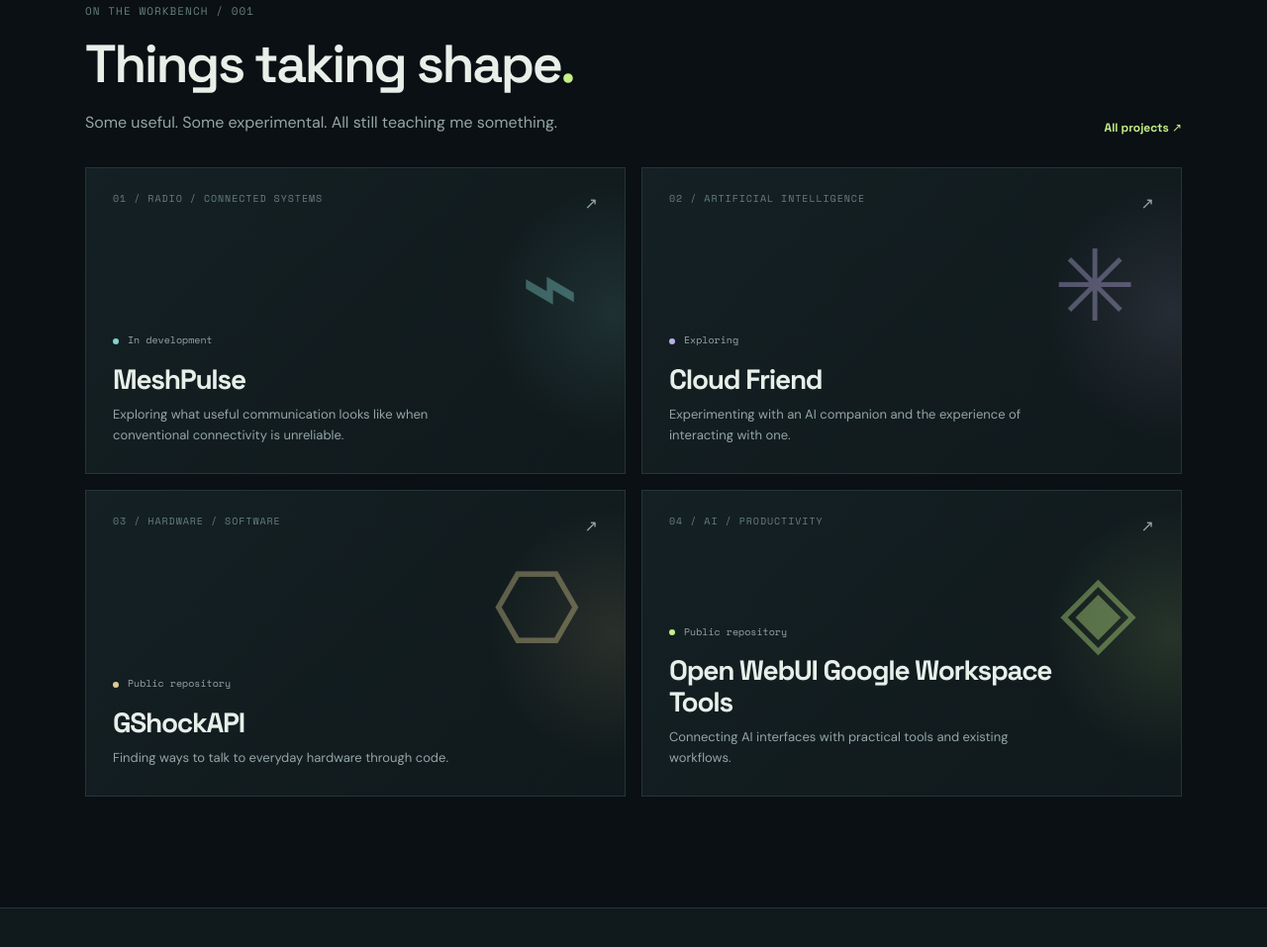
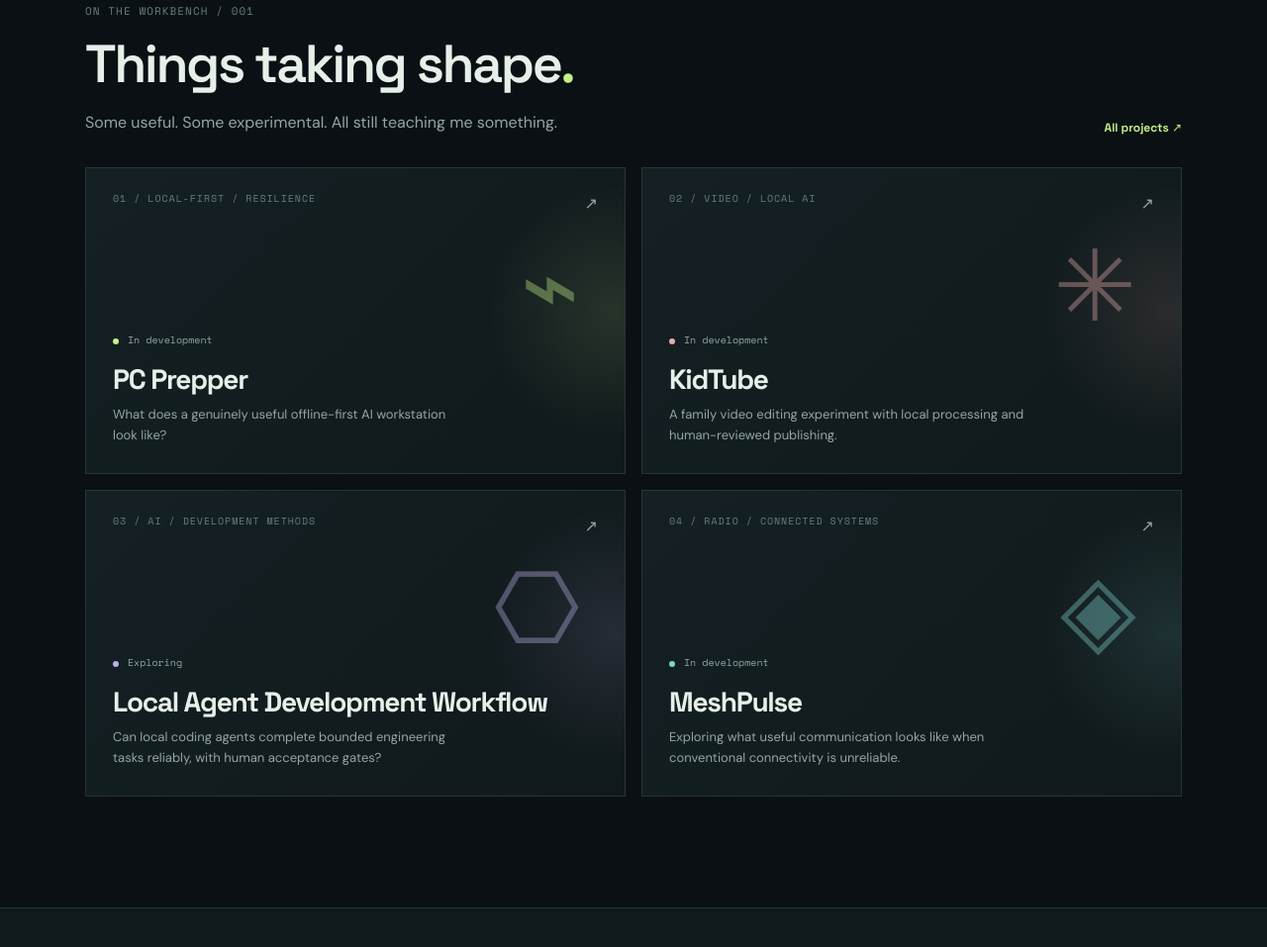
Before and after one commit to vibesource/vibesource.github.io, an Astro site: page / in a window 1280 px wide. Shown: the part 853-1810 px from the top of the page at 99% size. Built offline with nearby package versions, Linux system fonts and the light colour scheme; Astro itself is replaced by a stand-in of ours.

Commit message:
Feature private workshop projects without exposing source

```diff
--- a/src/data/projects.ts
+++ b/src/data/projects.ts
@@ -6,11 +6,41 @@ export type Project = {
   detail: string;
   area: string;
   status: 'Exploring' | 'In development' | 'Public repository';
-  href: string;
+  href?: string;
   accent: string;
 };
 
 export const projects: Project[] = [
+  {
+    slug: 'pc-prepper',
+    name: 'PC Prepper',
+    eyebrow: 'LOCAL-FIRST / RESILIENCE',
+    summary: 'What does a genuinely useful offline-first AI workstation look like?',
+    detail: 'An ongoing exploration of local inference, useful tools, knowledge access and recovery when the internet is unavailable. The work currently lives within a private homelab deployment repository; this page follows the ideas rather than exposing operational configuration.',
+    area: 'Local-first computing',
+    status: 'In development',
+    accent: 'lime',
+  },
+  {
+    slug: 'kidtube',
+    name: 'KidTube',
+    eyebrow: 'VIDEO / LOCAL AI',
+    summary: 'A family video editing experiment with local processing and human-reviewed publishing.',
+    detail: 'A browser-based video workflow exploring local transcription, sampled-frame review, suggested edits and parental approval. Experimental automated visual cut marking is under test; detection accuracy and safety are not yet established. Public examples will use fictional or synthetic media only.',
+    area: 'Software and tools',
+    status: 'In development',
+    accent: 'rose',
+  },
+  {
+    slug: 'local-agent-workflow',
+    name: 'Local Agent Development Workflow',
+    eyebrow: 'AI / DEVELOPMENT METHODS',
+    summary: 'Can local coding agents complete bounded engineering tasks reliably, with human acceptance gates?',
+    detail: 'A model-agnostic investigation into planning, handovers, verification, checkpoints and acceptance for local AI-assisted software development. Versioned methods and case studies are being refined privately before publication.',
+    area: 'Artificial intelligence',
+    status: 'Exploring',
+    accent: 'lavender',
+  },
   {
     slug: 'meshpulse',
     name: 'MeshPulse',
--- a/src/pages/projects/[slug].astro
+++ b/src/pages/projects/[slug].astro
@@ -4,4 +4,4 @@ import { projects } from '../../data/projects';
 export function getStaticPaths() {return projects.map(project=>({params:{slug:project.slug},props:{project}}));}
 const {project} = Astro.props;
 ---
-<Base title={project.name} description={project.summary}><section class="page-intro container"><p class="eyebrow muted"><a href="/projects/">← PROJECTS</a> / {project.eyebrow}</p><h1>{project.name}<span class="dot">.</span></h1><p>{project.summary}</p></section><section class="container detail-body"><div class="detail-panel"><span class="eyebrow muted">ON THE WORKBENCH</span><h2>What is it?</h2><p>{project.detail}</p><p>This is a working project, not a polished case study. Notes and updates will be added as the experiment develops.</p><a class="button button-primary" href={project.href} target="_blank" rel="noopener noreferrer">Explore repository ↗</a></div><aside class="detail-aside"><span class="mini-label">STATUS</span><p>{project.status}</p><span class="mini-label">AREA</span><p>{project.area}</p><span class="mini-label">SOURCE</span><p><a href={project.href}>GitHub ↗</a></p></aside></section></Base>
+<Base title={project.name} description={project.summary}><section class="page-intro container"><p class="eyebrow muted"><a href="/projects/">← PROJECTS</a> / {project.eyebrow}</p><h1>{project.name}<span class="dot">.</span></h1><p>{project.summary}</p></section><section class="container detail-body"><div class="detail-panel"><span class="eyebrow muted">ON THE WORKBENCH</span><h2>What is it?</h2><p>{project.detail}</p><p>This is a working project, not a polished case study. Notes and updates will be added as the experiment develops.</p>{project.href && <a class="button button-primary" href={project.href} target="_blank" rel="noopener noreferrer">Explore public repository ↗</a>}</div><aside class="detail-aside"><span class="mini-label">STATUS</span><p>{project.status}</p><span class="mini-label">AREA</span><p>{project.area}</p><span class="mini-label">SOURCE CODE</span><p>{project.href ? <a href={project.href} target="_blank" rel="noopener noreferrer">Public repository ↗</a> : "Private during development"}</p></aside></section></Base>
```
Also changed, not shown: docs/publishing-evidence.md (added, +35 -0 lines).
